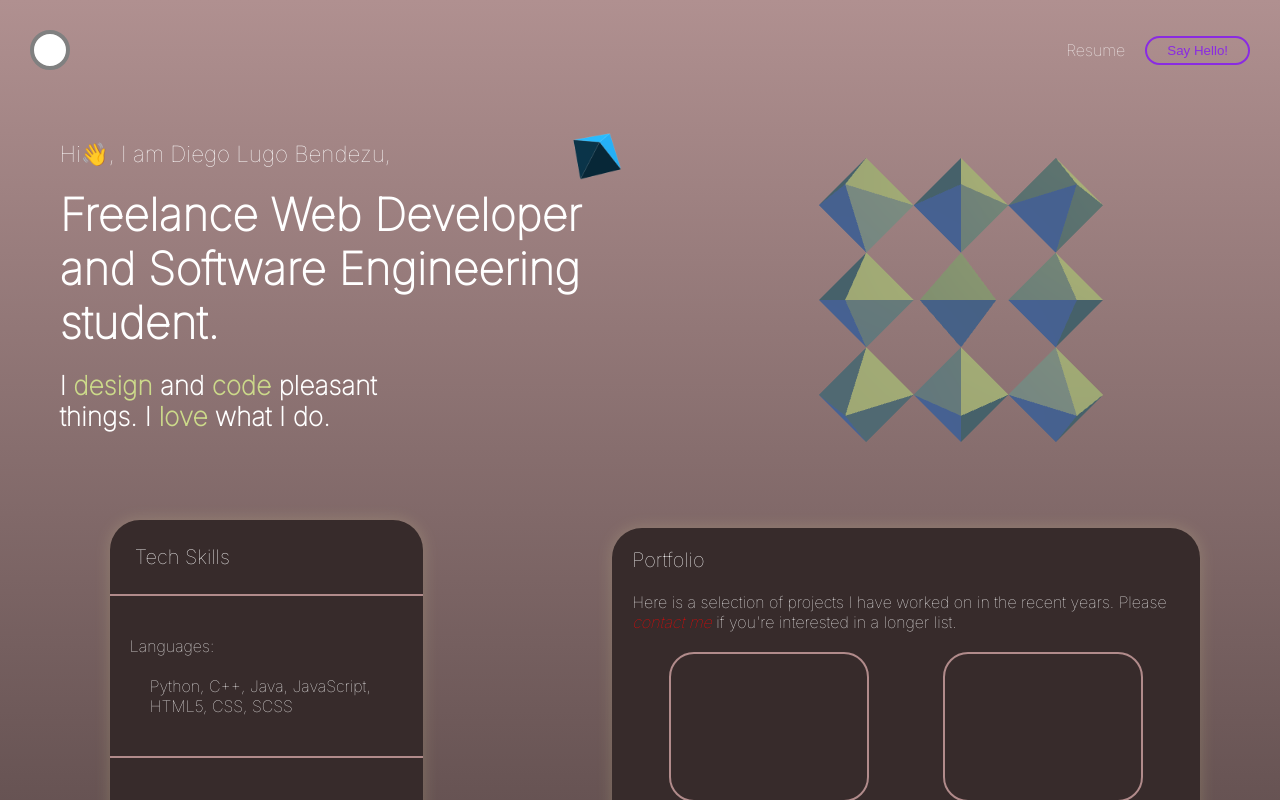
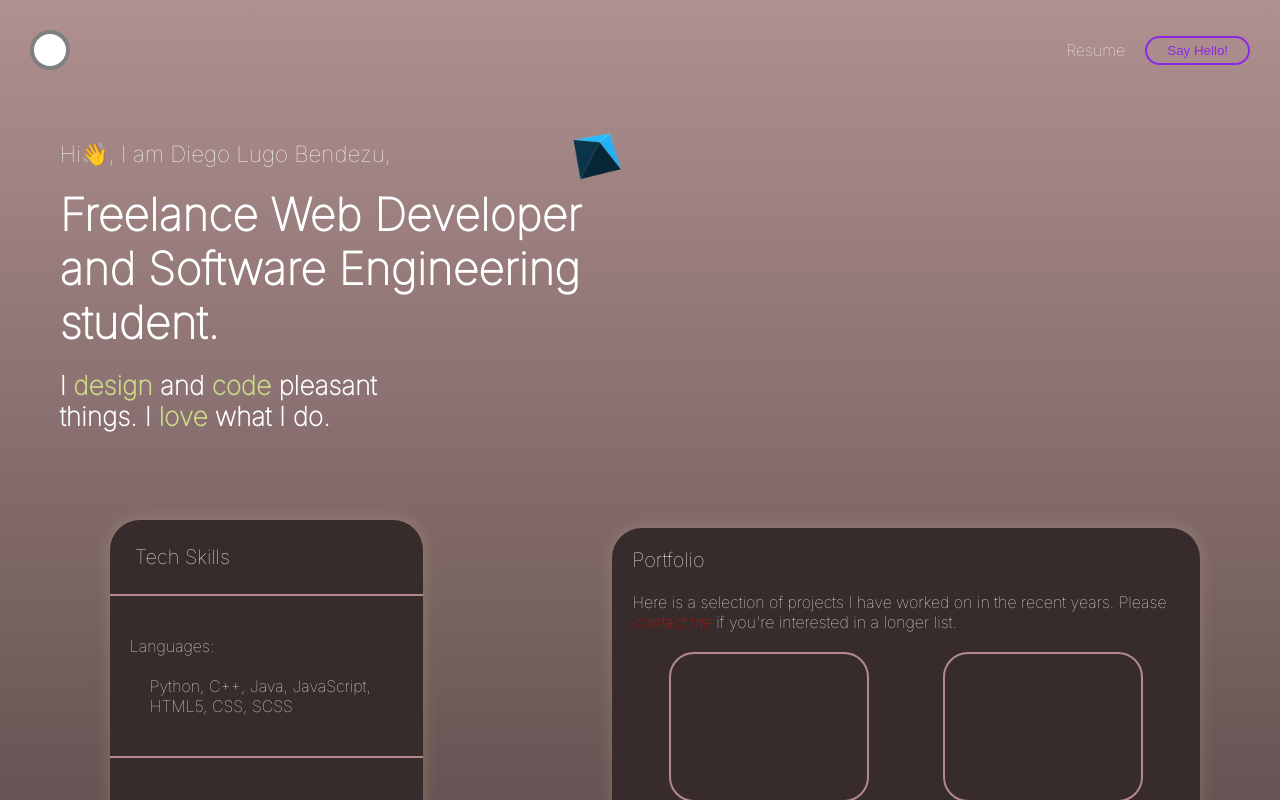
Before and after one commit to diegolb55/PersonalPortfolio, a Next.js app: page / in a window 1280 px wide. Shown: the top 800 px of the page. Built offline with nearby package versions, Linux system fonts and the light colour scheme.

Commit message:
removed model

```diff
--- a/components/Hero.js
+++ b/components/Hero.js
@@ -56,7 +56,7 @@
                 style={{objectFit:"contain"}}
                 alt=""
                 /> */}
-                <Magic/>
+                {/* <Magic/> */}
             </div>
 
         </div>
```
